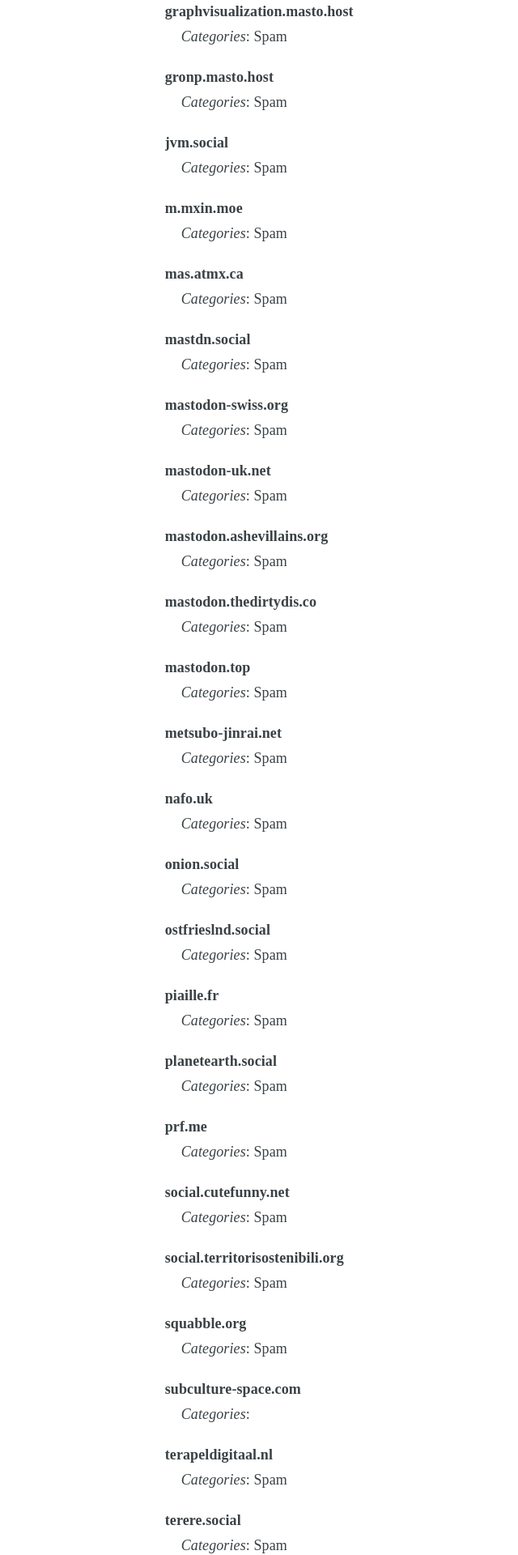
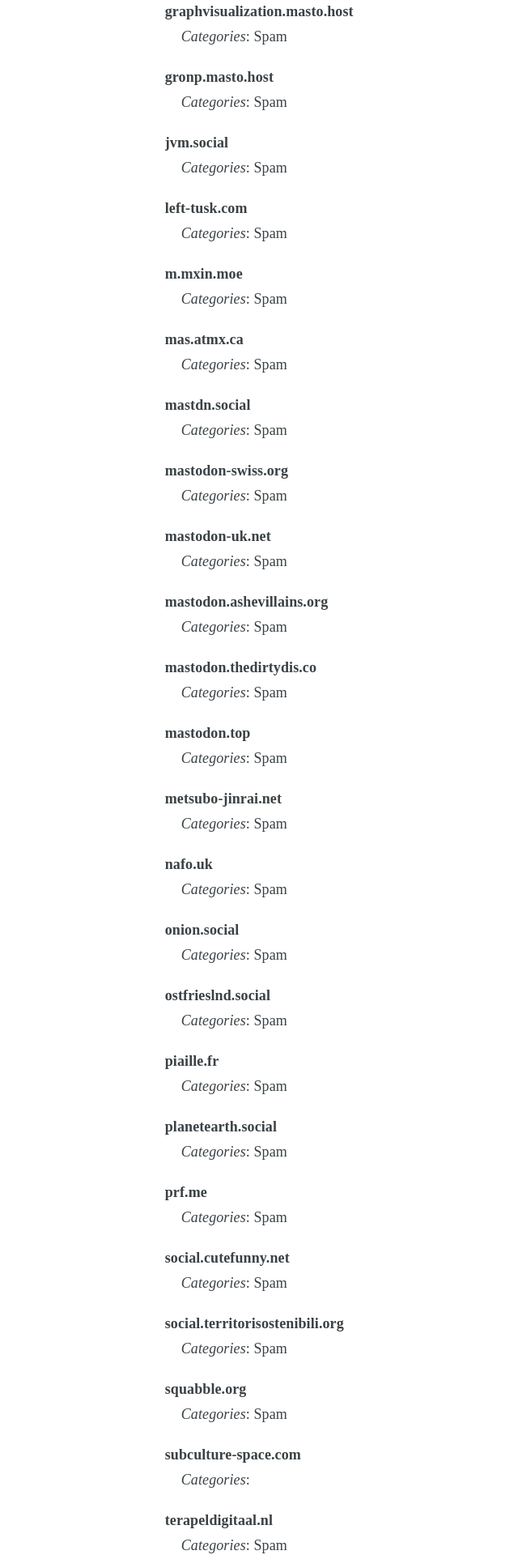
Before and after one commit to chaossocial/meta, a Jekyll site: the page built from federation.md, in a window 1280 px wide. Shown: the part 1640-3560 px from the top of the page at 81% size, without its empty margins (226-866 px from the left). Built offline with Jekyll 4.4.1, drawn with Linux system fonts in a browser that asks for light colours; some of the changed text lies outside the part shown.

Commit message:
Limit left-tusk.com

```diff
--- a/_data/limited_instances.json
+++ b/_data/limited_instances.json
@@ -88,6 +88,15 @@
   },
   {
     "instance": "jvm.social",
+    "tags": [
+      "SPAM"
+    ],
+    "receipts": [],
+    "comment_en": "",
+    "comment_de": ""
+  },
+  {
+    "instance": "left-tusk.com",
     "tags": [
       "SPAM"
     ],
```
